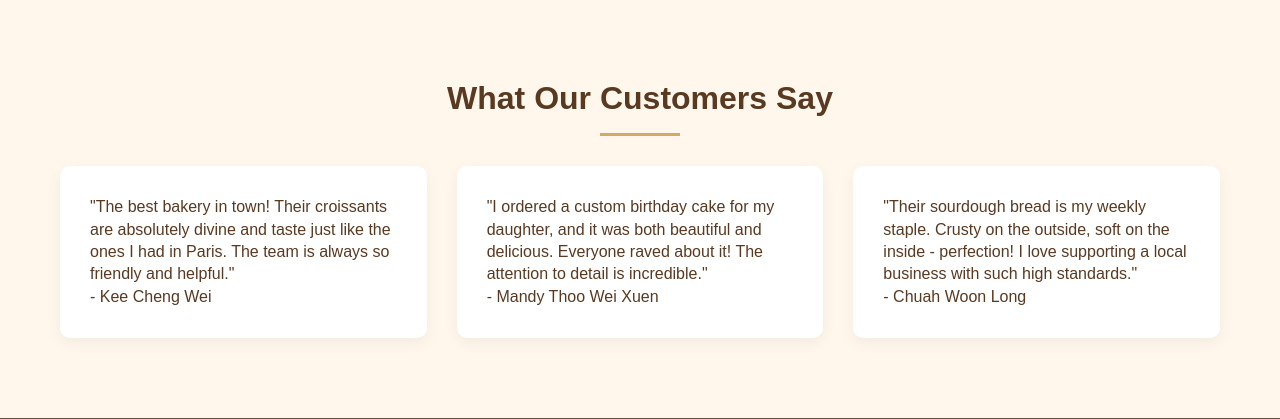
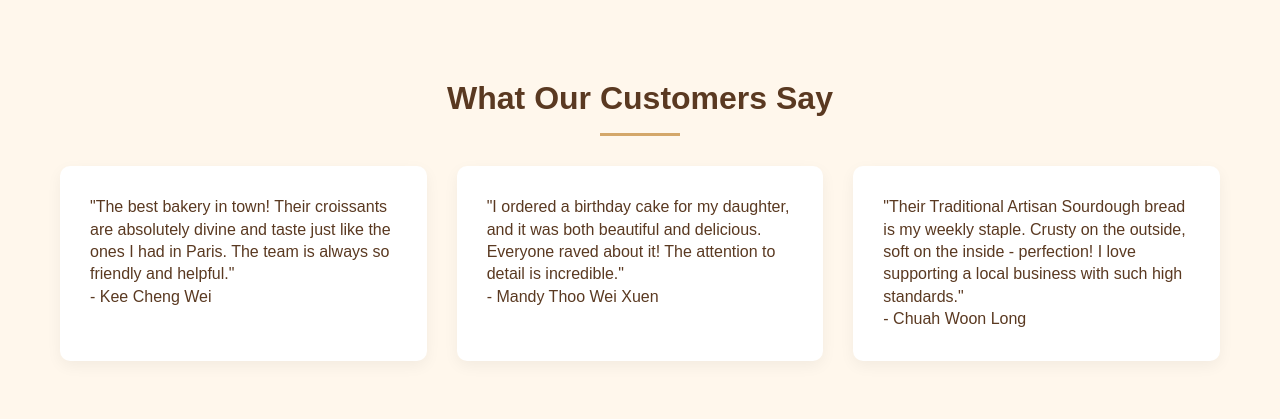
Before and after one commit to kit0507190/FYP-Online-Bakery, a PHP site: page /FYP-Online-Bakery/about_us.php in a window 1280 px wide. Shown: the part 2897-3316 px from the top of the page. Run offline with PHP 8.4, Linux system fonts and the light colour scheme; some web fonts are replaced; grey boxes are pictures that could not be loaded.

Commit message:
edit content

```diff
--- a/FYP Chunkit/about_us.php
+++ b/FYP Chunkit/about_us.php
@@ -103,11 +103,11 @@ session_start();
                     <p class="testimonial-author">- Kee Cheng Wei</p>
                 </div>
                 <div class="testimonial-card">
-                    <p class="testimonial-text">"I ordered a custom birthday cake for my daughter, and it was both beautiful and delicious. Everyone raved about it! The attention to detail is incredible."</p>
+                    <p class="testimonial-text">"I ordered a birthday cake for my daughter, and it was both beautiful and delicious. Everyone raved about it! The attention to detail is incredible."</p>
                     <p class="testimonial-author">- Mandy Thoo Wei Xuen</p>
                 </div>
                 <div class="testimonial-card">
-                    <p class="testimonial-text">"Their sourdough bread is my weekly staple. Crusty on the outside, soft on the inside - perfection! I love supporting a local business with such high standards."</p>
+                    <p class="testimonial-text">"Their Traditional Artisan Sourdough bread is my weekly staple. Crusty on the outside, soft on the inside - perfection! I love supporting a local business with such high standards."</p>
                     <p class="testimonial-author">- Chuah Woon Long</p>
                 </div>
             </div>
```
